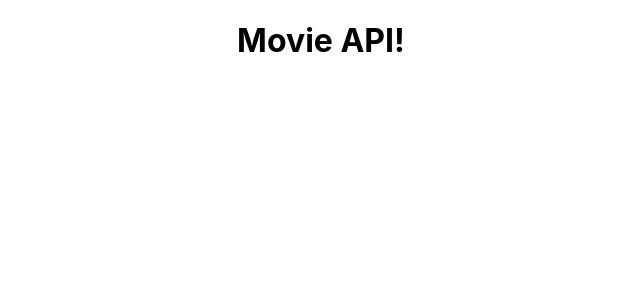
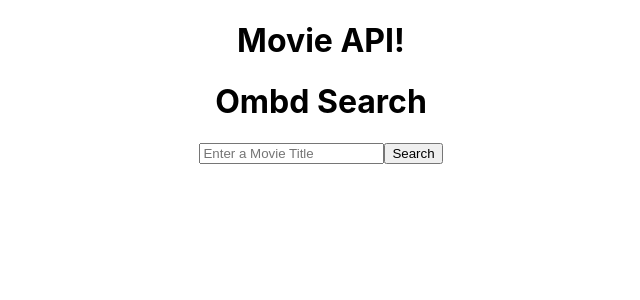
Before and after one commit to Bobby-Coleman/OMDb-API, a React (Create React App) app: page / in a window 1280 px wide. Shown: the top 300 px of the page, without its empty margins (319-959 px from the left). Built offline with nearby package versions, Linux system fonts and the light colour scheme.

Commit message:
Add search bar

```diff
--- a/src/App.js
+++ b/src/App.js
@@ -1,12 +1,13 @@
 import React from 'react';
 import logo from './logo.svg';
 import './App.css';
-
+import OmdbSearch from './omdb/omdb-search'
 
 function App() {
   return (
     <div className="App">
         <h1>Movie API!</h1>
+        <OmdbSearch />
     </div>
   );
 }
--- /dev/null
+++ b/src/omdb/omdb-search.js
@@ -0,0 +1,17 @@
+import React, { Component } from 'react'
+
+class OmdbSearch extends Component {
+    render() {
+        return (
+           <>
+            <h1>Ombd Search</h1>
+            <div>
+                <input className="omdb-search" placeholder="Enter a Movie Title"/>
+                <button>Search</button>
+            </div>
+           </>
+        )
+    }
+}
+
+export default OmdbSearch;
```
